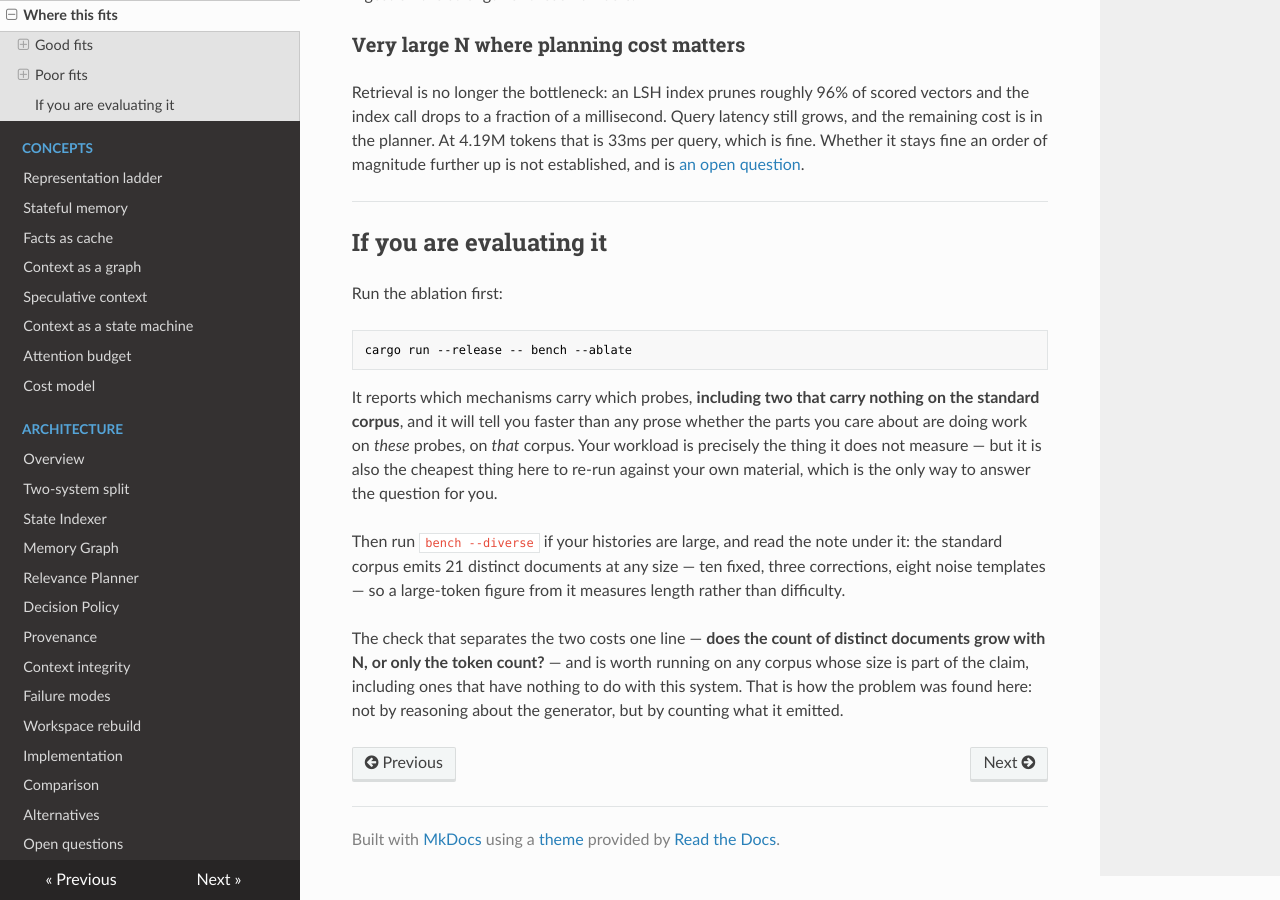
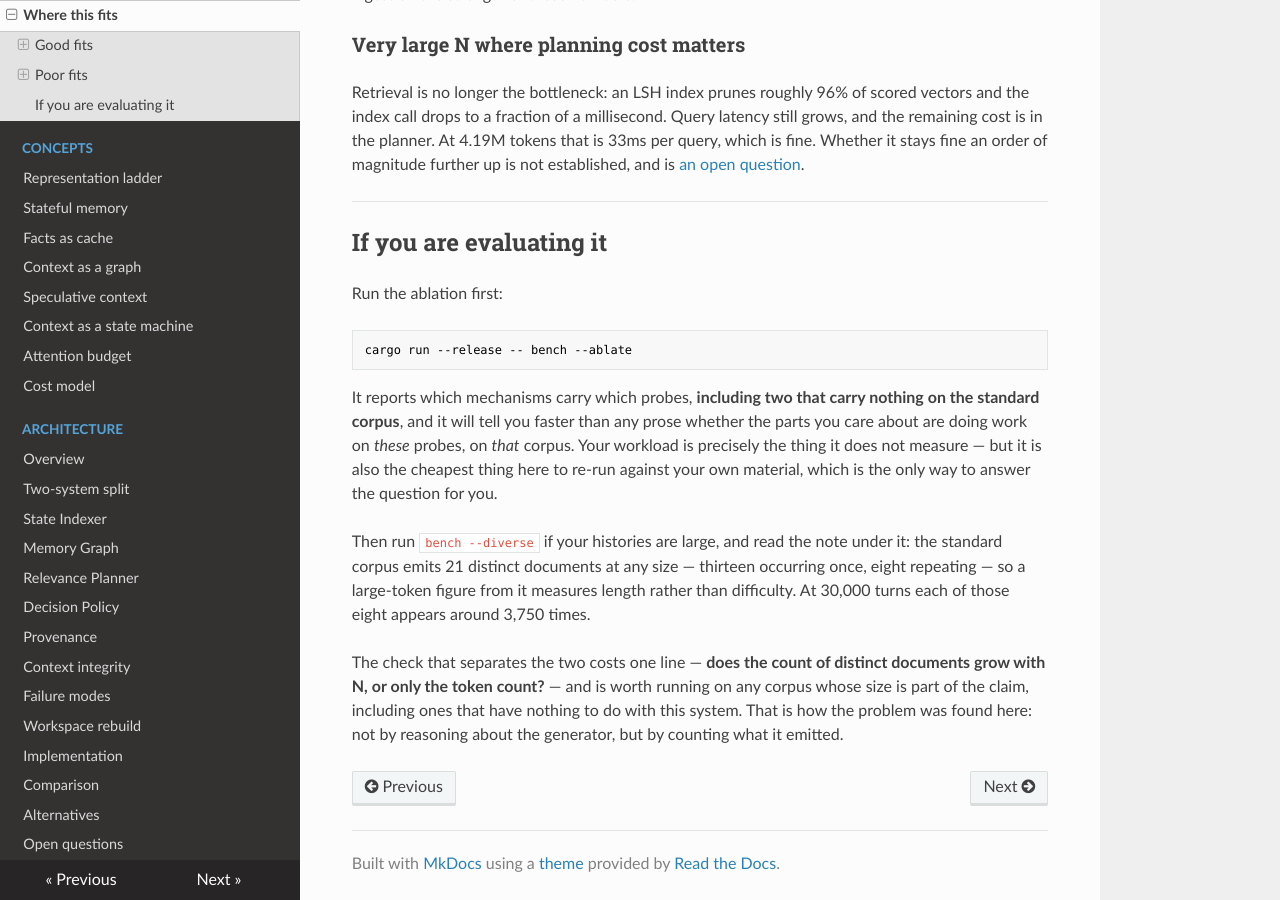
Before and after one commit to s-b-repo/subnext, an MkDocs documentation site: the page built from docs/use-cases.md, in a window 1280 px wide and 900 px high, scrolled down 2525 px. Built offline with MkDocs 1.6.1, drawn with Linux system fonts in a browser that asks for light colours; nearby versions of some CDN libraries.

Commit message:
use-cases: state the 21 in the form a run confirms
A peer moved the paper and RESULTS.md from "ten fixed, three corrections, eight
noise templates" to "thirteen occurring once, eight repeating" — the same fact,
but the second needs no judgement about which documents count as fixed and is
what the generator's output directly shows. Their reason applies here equally
and this file was the remaining copy.

Verified by execution rather than by matching either wording: 21 distinct
shapes at 300, 3,000 and 30,000 turns, 13 occurring once and 8 repeating, the
repeats running 35-37x, 372-374x and 3,746-3,749x respectively. Added the last
of those, since "each appears around 3,750 times" is the number that makes the
point the sentence exists to make.

This is the third copy of a claim found by looking for the other copies after
fixing one, which continues to be worth the two minutes it costs.

Co-Authored-By: Claude Opus 5 (1M context) <noreply@anthropic.com>
Claude-Session: https://claude.ai/code/session_01U7xdqMZCdXRPK4h9vcrTtb

```diff
--- a/docs/use-cases.md
+++ b/docs/use-cases.md
@@ -138,9 +138,10 @@ also the cheapest thing here to re-run against your own material, which is the
 only way to answer the question for you.
 
 Then run `bench --diverse` if your histories are large, and read the note under
-it: the standard corpus emits 21 distinct documents at any size — ten fixed, three
-corrections, eight noise templates — so a large-token
-figure from it measures length rather than difficulty.
+it: the standard corpus emits 21 distinct documents at any size — thirteen
+occurring once, eight repeating — so a large-token figure from it measures
+length rather than difficulty. At 30,000 turns each of those eight appears
+around 3,750 times.
 
 The check that separates the two costs one line — **does the count of distinct
 documents grow with N, or only the token count?** — and is worth running on any
```
